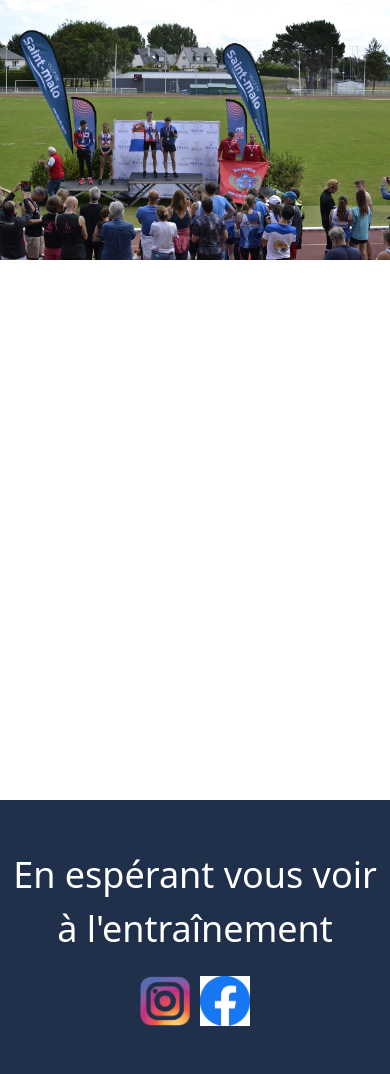
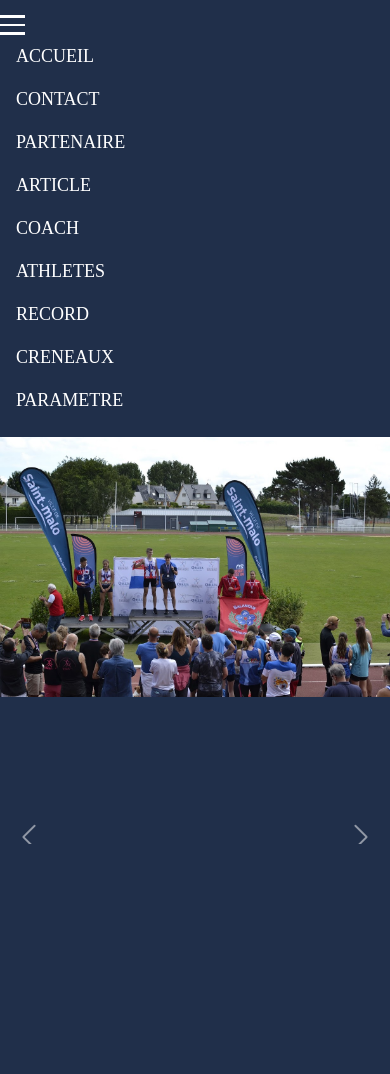
Before and after one commit to mathieucaudan/cjf_site, a PHP site: page /accueil.php in a window 390 px wide. After the commit the page ends 844 px from the top, so only its background shows below. Run offline with PHP 8.4, Linux system fonts and the light colour scheme; the visitor is signed in with stand-in values (Sample User, id 1); some libraries are stand-ins or nearby versions.

Commit message:
ajout navbar responsive

```diff
--- a/fonction.php
+++ b/fonction.php
@@ -28,6 +28,47 @@
             h6 {
                 font-family: 'Times New Roman', sans-serif;
             }
+
+
+            /* Existing styles */
+            /* ... */
+
+            /* New styles for burger menu */
+            .burger-menu {
+                display: none; /* Hide the burger menu by default */
+                cursor: pointer;
+                margin-right: 10px;
+            }
+
+            .bar {
+                width: 25px;
+                height: 2.5px;
+                background-color: white;
+                margin-bottom: 6px;
+            }
+
+            @media screen and (max-width: 1020px) {
+                /* Show burger menu icon and hide the regular menu on small screens */
+                #myNavbar {
+                    display: none;
+                }
+
+                .burger-menu {
+                    width: 100%;
+                    height: 20px;
+                    margin-top: 15px;
+                    display: block!important;
+                }
+            }
+
+            .burger-menu {
+                display: none;
+            }
+
+            #burgerMenu {
+                display: none;
+            }
+
         </style>
      </head>";
     }
@@ -41,9 +82,11 @@
         </div>
     </footer>";
     }
-function navbar(){
-    echo "<div class='w3-top w3-hide-small' style='display: flex; justify-content: space-between; align-items: center;'>
-    <div class='w3-bar w3-xlarge' style='background-color: rgb(32, 47, 74); color: white; opacity: 1; hover-opacity: 0;' id='myNavbar'>
+
+
+    function navbar() {
+        echo "<div class='w3-top' style='background-color: rgb(32, 47, 74); color: white;'>
+            <div class='w3-bar w3-xlarge' id='myNavbar'>
                 <a href='accueil.php' class='w3-bar-item w3-button'>ACCUEIL</a>
                 <a href='contact.php' class='w3-bar-item w3-button'>CONTACT</a>
                 <a href='partenaire.php' class='w3-bar-item w3-button'>PARTENAIRE</a>
@@ -63,10 +106,9 @@
                             <a href='record.php' class='w3-bar-item w3-button'>RECORD</a>
                             <a href='creneaux.php' class='w3-bar-item w3-button'>CRENEAUX</a>
                         </div>
-            </div>
-            ";
+                    </div>";
 
-
+        // Check if user is logged in and display appropriate menu items
         if (isset($_SESSION['role'])) {
             if ($_SESSION['role'] == 'user') {
                 echo "<a href='compte.php' class='w3-bar-item w3-button'>COMPTE</a>";
@@ -74,44 +116,78 @@
                 echo "<a href='parametre.php' class='w3-bar-item w3-button'>PARAMETRE</a>";
             }
         }
-    echo"<div class='w3-button-container' style='margin-left: auto;'>";
+
+        echo "</div></div>";
+
+        // Show burger menu icon on small screens
+        echo "<div class='w3-bar w3-xlarge burger-menu' onclick='toggleMenu()'>
+                <div class='bar'></div>
+                <div class='bar'></div>
+                <div class='bar'></div>
+              </div>";
+
+        // Hide the regular menu on small screens
+        echo "<div class='w3-bar-block w3-large' id='burgerMenu'>
+                <a href='accueil.php' class='w3-bar-item w3-button'>ACCUEIL</a>
+                <a href='contact.php' class='w3-bar-item w3-button'>CONTACT</a>
+                <a href='partenaire.php' class='w3-bar-item w3-button'>PARTENAIRE</a>
+                <a href='article.php' class='w3-bar-item w3-button'>ARTICLE</a>
+                <a href='coach.php' class='w3-bar-item w3-button'>COACH</a>
+                <a href='athletes.php' class='w3-bar-item w3-button'>ATHLETES</a>
+                <a href='record.php' class='w3-bar-item w3-button'>RECORD</a>
+                <a href='creneaux.php' class='w3-bar-item w3-button'>CRENEAUX</a>";
+
+        // Check if user is logged in and display appropriate menu items in the burger menu
         if (isset($_SESSION['role'])) {
-        echo "<a href='deconnexion.php' class='w3-right'><button  style='float: right' type='button'>Déconnexion</button></a>";
+            if ($_SESSION['role'] == 'user') {
+                echo "<a href='compte.php' class='w3-bar-item w3-button'>COMPTE</a>";
+            } elseif ($_SESSION['role'] == 'admin') {
+                echo "<a href='parametre.php' class='w3-bar-item w3-button'>PARAMETRE</a>";
+            }
+        }
+
+        echo "</div>";
+
+        // JavaScript function to toggle the burger menu
+        echo "<script>
+                function toggleMenu() {
+                    var menu = document.getElementById('burgerMenu');
+                    //menu.classList.toggle('w3-show');
+                    if (menu.style.display === 'block') {
+                        menu.style.display = 'none';
                     } else {
-        echo "<a href='connexion.php' class='w3-right'><button style='float: right' type='button'>Connexion</button></a>";
+                        menu.style.display = 'block';
+                    }
+                }
+
+                function checkWindowWidth() {
+                    var x = document.getElementById('myNavbar');
+                    var burgerMenu = document.getElementById('burgerMenu');
+                    if (window.innerWidth <= 1020) {
+                        // Hide the regular menu and display the burger menu on small screens
+                        x.style.display = 'none';
+                        burgerMenu.style.display = 'block';
+                    } else {
+                        // Show the regular menu and hide the burger menu on larger screens
+                        x.style.display = 'block';
+                        burgerMenu.style.display = 'none';
+                    }
+                }
+
+                // Call the function on window load and resize
+                window.addEventListener('load', checkWindowWidth);
+                window.addEventListener('resize', checkWindowWidth);
+
+              </script>";
+
+
+
     }
 
 
-    echo"<style>
-        button {
-            width: 150px;
-            height: 40px;
-            background-color: #FFFFFF;
-            color: #FFFFFF
-            font-size: 10px;
-            display: inline-block;
-            border-radius: 5px;
-            border: 4px double #00000;
-            text-align: center;
-            -webkit-transition: all 0.5s;
-            -moz-transition: all 0.5s;
-            -o-transition: all 0.5s;
-            transition: all 0.5s;
-            cursor: pointer;
-            margin: 5px;
-        }
-        .w3-button-container {
-            display: flex;
-            align-items: center;
-        }
-        </style>
 
-    </div>
-    </div>
-    </div>
-    </div>
-    ";
-    }
+
+
 
 function accueil() {
     echo "
@@ -144,10 +220,11 @@
 
     // Styles Bootstrap
     echo "
-    <link href='https://cdn.jsdelivr.net/npm/bootstrap@5.7.2/dist/css/bootstrap.min.css' rel='stylesheet'>
+    <!--link href='https://cdn.jsdelivr.net/npm/bootstrap@5.7.2/dist/css/bootstrap.min.css' rel='stylesheet'-->
 
     <style>
     .carousel {
+      margin-top: 15px;
       position: relative;
     }
 
```
Also changed, not shown: image/coach_arnaud.jpg (added), image/coach_julien.JPG (added), image/lisbonne_wc.jpeg (added), image/logo_cjf.png (added), image/logo_facebook.png (added), image/logo_insta.png (added), image/podium_indiv.jpg (added), image/podium_mixte.JPG (added). Lines whose indentation alone changed are shown as unchanged.
